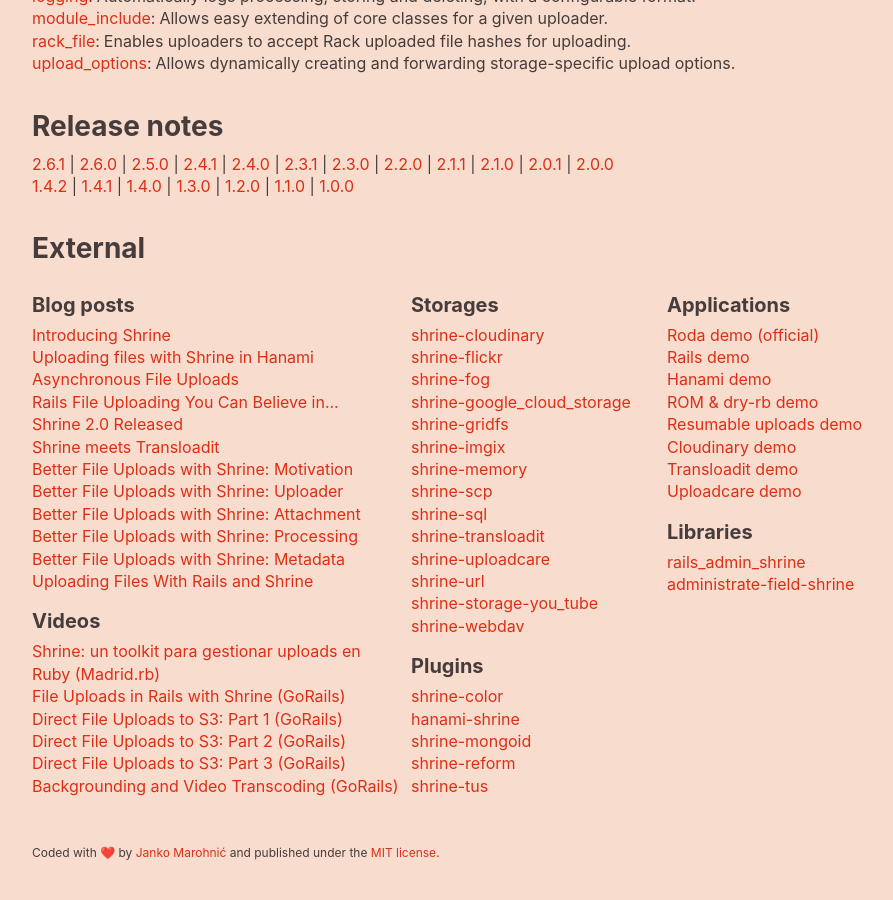
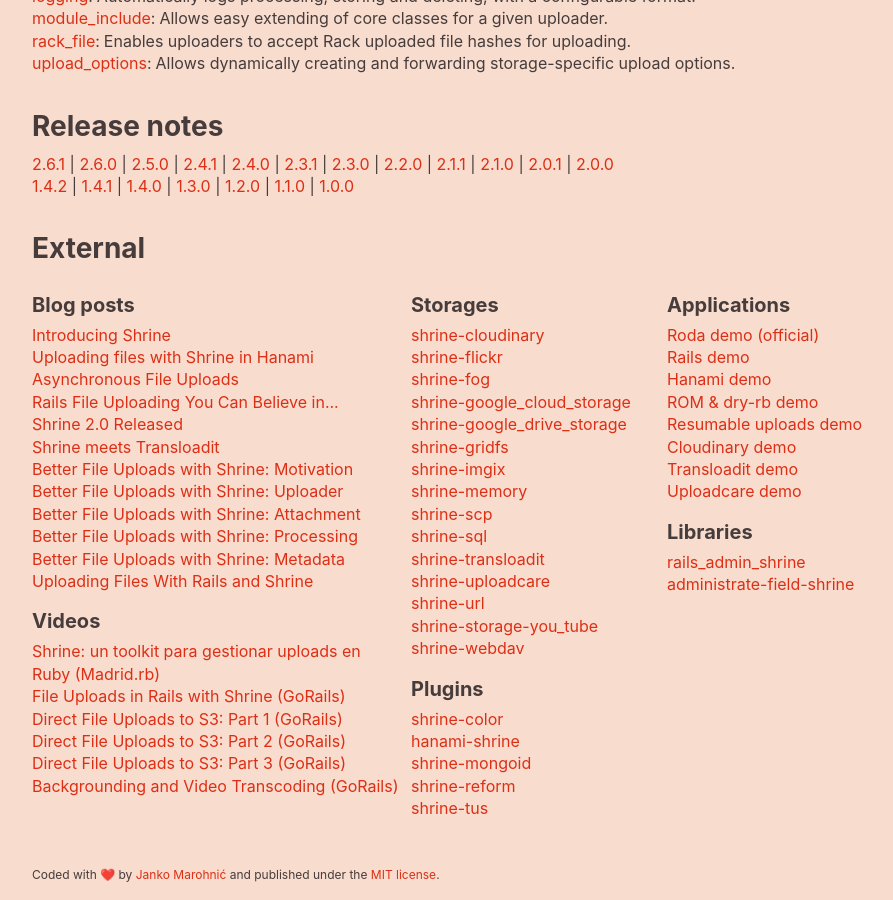
Before and after one commit to avinashcodeer/Romenics, a Jekyll site: the page built from www/index.html, in a window 1280 px wide and 900 px high, scrolled down 1682 px. Shown: the whole window, without its empty margins (106-999 px from the left). Built offline with Jekyll 4.4.1, drawn with Linux system fonts in a browser that asks for light colours; emoji names are drawn with the system emoji font; before the commit the page ends 2560 px from its top, so only the background shows below that.

Commit message:
Link shrine-google_drive_storage on the website

```diff
--- a/www/_data/external.yml
+++ b/www/_data/external.yml
@@ -75,6 +75,9 @@
       -
         name: shrine-google_cloud_storage
         url: https://github.com/renchap/shrine-google_cloud_storage
+      -
+        name: shrine-google_drive_storage
+        url: https://github.com/verynear/shrine-google_drive_storage
       -
         name: shrine-gridfs
         url: https://github.com/janko-m/shrine-gridfs
```
